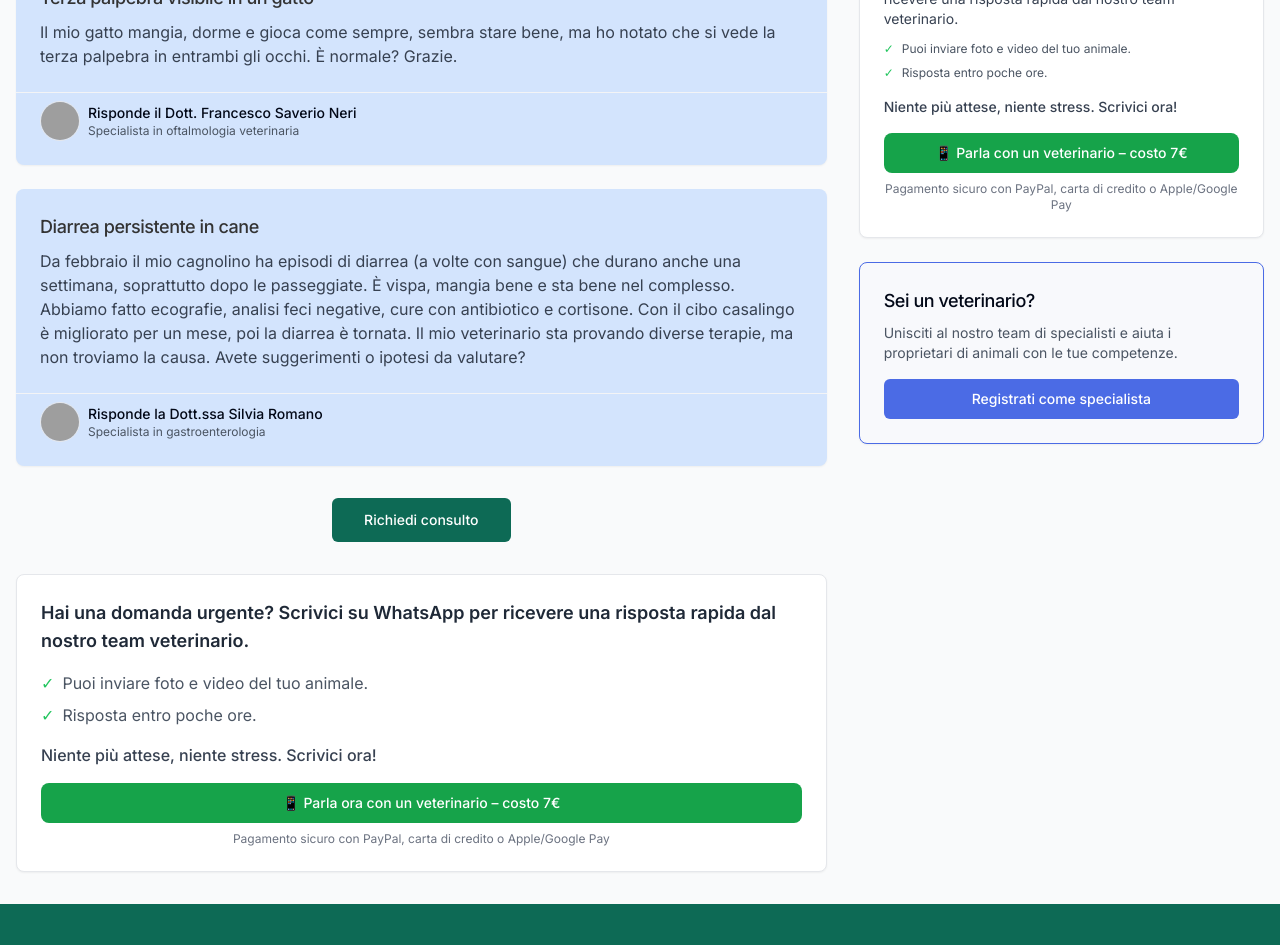
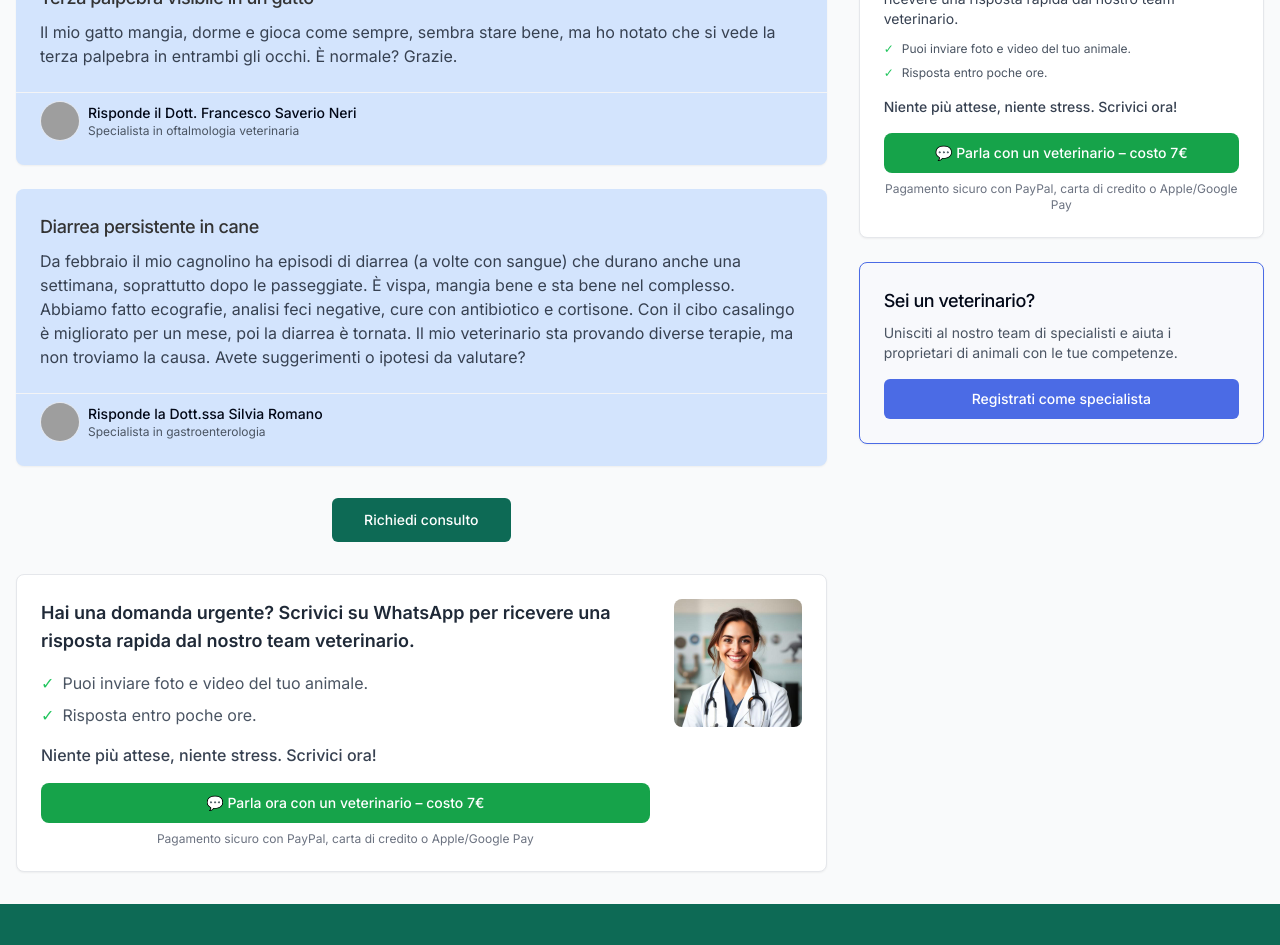
Before and after one commit to ReeDiscordia/italiavet.it, a React (Vite) app: page / in a window 1280 px wide. Shown: the part 860-1805 px from the top of the page. Built offline with nearby package versions, Linux system fonts and the light colour scheme; grey boxes are pictures that could not be loaded.

Commit message:
Add WhatsApp icon and vet image
Add WhatsApp icon next to "Parla ora" and add a reassuring female vet image on the right.

```diff
--- a/src/components/layout/Sidebar.tsx
+++ b/src/components/layout/Sidebar.tsx
@@ -123,7 +123,7 @@ const Sidebar = () => {
           <p className="text-sm text-gray-700 mb-4 font-medium">Niente più attese, niente stress. Scrivici ora!</p>
           <a href="https://preview--pocketvet-benvenuto-chat.lovable.app" target="_blank" rel="noopener noreferrer">
             <Button className="w-full bg-green-600 hover:bg-green-700 text-white font-medium py-2 rounded-lg flex items-center justify-center gap-2">
-              📱 Parla con un veterinario – costo 7€
+              💬 Parla con un veterinario – costo 7€
             </Button>
           </a>
           <p className="text-xs text-gray-500 mt-2 text-center">Pagamento sicuro con PayPal, carta di credito o Apple/Google Pay</p>
--- a/src/pages/Index.tsx
+++ b/src/pages/Index.tsx
@@ -54,6 +54,8 @@ const Index = () => {
 
             {/* WhatsApp Consultation Box */}
             <div className="mt-8 bg-white p-6 rounded-lg border border-gray-200 shadow-sm">
+              <div className="flex items-start gap-6">
+                <div className="flex-1">
                   <h3 className="text-lg font-semibold text-gray-800 mb-4">Hai una domanda urgente? Scrivici su WhatsApp per ricevere una risposta rapida dal nostro team veterinario.</h3>
                   <div className="space-y-2 mb-4">
                     <p className="text-gray-600 flex items-center gap-2"><span className="text-green-500">✓</span> Puoi inviare foto e video del tuo animale.</p>
@@ -61,9 +63,14 @@ const Index = () => {
                   </div>
                   <p className="text-gray-700 mb-4 font-medium">Niente più attese, niente stress. Scrivici ora!</p>
                   <a href="https://preview--pocketvet-benvenuto-chat.lovable.app" target="_blank" rel="noopener noreferrer">
-                <Button className="w-full bg-green-600 hover:bg-green-700 text-white font-medium py-3 rounded-lg flex items-center justify-center gap-2">📱 Parla ora con un veterinario – costo 7€</Button>
+                    <Button className="w-full bg-green-600 hover:bg-green-700 text-white font-medium py-3 rounded-lg flex items-center justify-center gap-2">💬 Parla ora con un veterinario – costo 7€</Button>
                   </a>
                   <p className="text-xs text-gray-500 mt-2 text-center">Pagamento sicuro con PayPal, carta di credito o Apple/Google Pay</p>
+                </div>
+                <div className="flex-shrink-0">
+                  <img src="/src/assets/veterinaria-rassicurante.jpg" alt="Veterinaria rassicurante" className="w-32 h-32 object-cover rounded-lg" />
+                </div>
+              </div>
             </div>
           </div>
 
```
Also changed, not shown: src/assets/veterinaria-rassicurante.jpg (added). Lines whose indentation alone changed are shown as unchanged.
